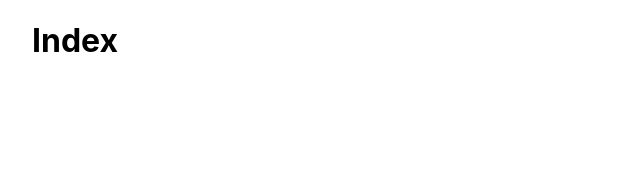
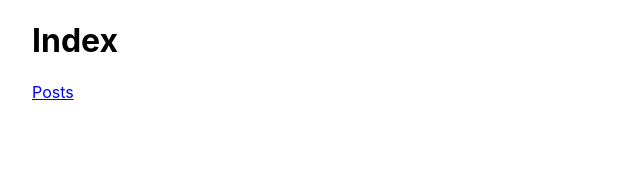
Before and after one commit to toantran201/next-demo, a Next.js app: page / in a window 1280 px wide. Shown: the top 172 px of the page, without its empty margins (0-640 px from the left). Built offline with nearby package versions, Linux system fonts and the light colour scheme.

Commit message:
Add link

```diff
--- a/pages/index.tsx
+++ b/pages/index.tsx
@@ -1,10 +1,16 @@
 import type {NextPage} from 'next'
-import styles from '../styles/Home.module.css'
+import Link from "next/link";
+//
+import styles from '~/styles/Home.module.css'
 
 const Home: NextPage = () => {
   return (
     <div className={styles.container}>
       <h1>Index</h1>
+
+      <Link href='/posts'>
+        <a style={{color: 'blue', textDecoration: 'underline'}}>Posts</a>
+      </Link>
     </div>
   )
 }
--- a/pages/posts/index.tsx
+++ b/pages/posts/index.tsx
@@ -31,6 +31,9 @@ const Posts = ({posts}: PostsProps) => {
           </Link>
         </li>
       </ul>
+      <Link href='/'>
+        <a style={{color: 'blue', textDecoration: 'underline'}}>Back to Home &#8594;</a>
+      </Link>
     </div>
   )
 }
```
